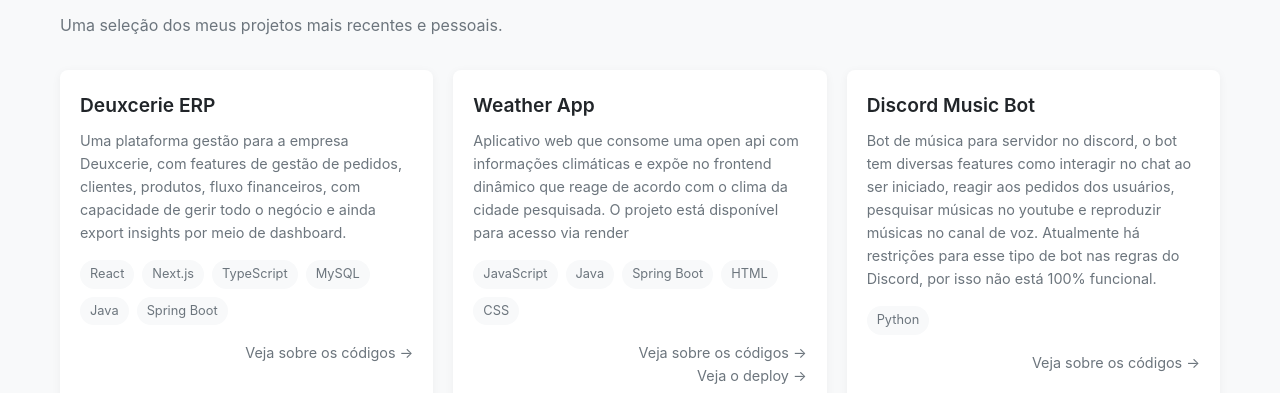
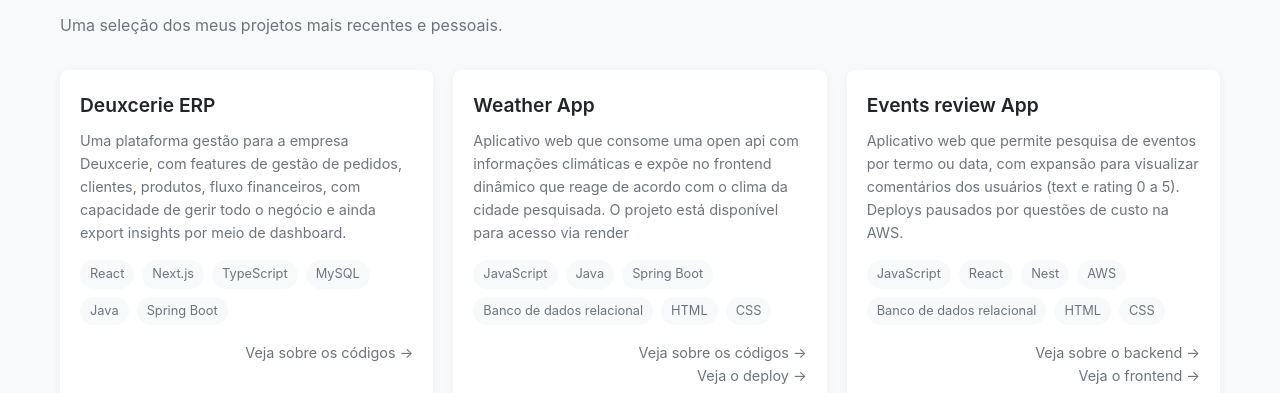
Before and after one commit to theossalmeida/theossalmeida.github.io, a plain HTML site: page index.html in a window 1280 px wide. Shown: the part 559-952 px from the top of the page. Drawn offline with Linux system fonts and the light colour scheme.

Commit message:
included new project and fixed some links

```diff
--- a/index.html
+++ b/index.html
@@ -104,15 +104,38 @@
                         <span class="tag">JavaScript</span>
                         <span class="tag">Java</span>
                         <span class="tag">Spring Boot</span>
+                        <span class="tag">Banco de dados relacional</span>
                         <span class="tag">HTML</span>
                         <span class="tag">CSS</span>
                     </div>
-                    <a href="#" class="view-link">Veja sobre os códigos →</a>
+                    <a href="https://github.com/theossalmeida/Weather-App" class="view-link">Veja sobre os códigos →</a>
                     <a href="https://weather-app-tih6.onrender.com/" target="_blank" class="view-link">Veja o deploy →</a>
                 </div>
             </div>
 
             <!-- Project 3 -->
+            <div class="project-card">
+                <div class="project-content">
+                    <h3 class="project-title">Events review App</h3>
+                    <p class="project-description">
+                        Aplicativo web que permite pesquisa de eventos por termo ou data, com expansão para visualizar comentários dos usuários (text e rating 0 a 5).
+                        Deploys pausados por questões de custo na AWS.
+                    </p>
+                    <div class="tech-tags">
+                        <span class="tag">JavaScript</span>
+                        <span class="tag">React</span>
+                        <span class="tag">Nest</span>
+                        <span class="tag">AWS</span>
+                        <span class="tag">Banco de dados relacional</span>
+                        <span class="tag">HTML</span>
+                        <span class="tag">CSS</span>
+                    </div>
+                    <a href="https://github.com/theossalmeida/backend-nest-eventos" class="view-link">Veja sobre o backend →</a>
+                    <a href="https://github.com/theossalmeida/frontend-react-eventos" target="_blank" class="view-link">Veja o frontend →</a>
+                </div>
+            </div>
+
+            <!-- Project 4 -->
             <div class="project-card">
                 <div class="project-content">
                     <h3 class="project-title">Discord Music Bot</h3>
```
Also changed, not shown: index_en.html (+23 -1 lines).
